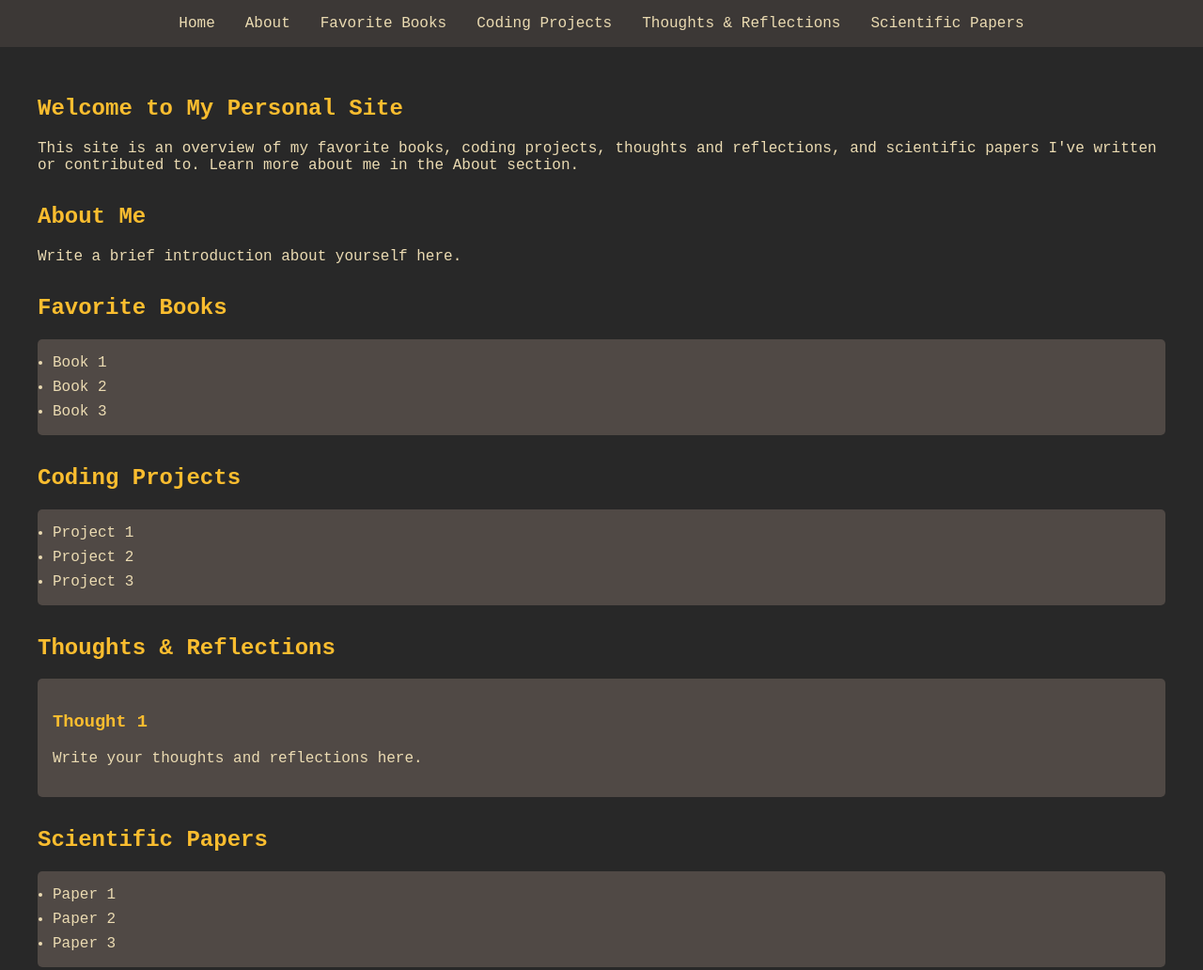
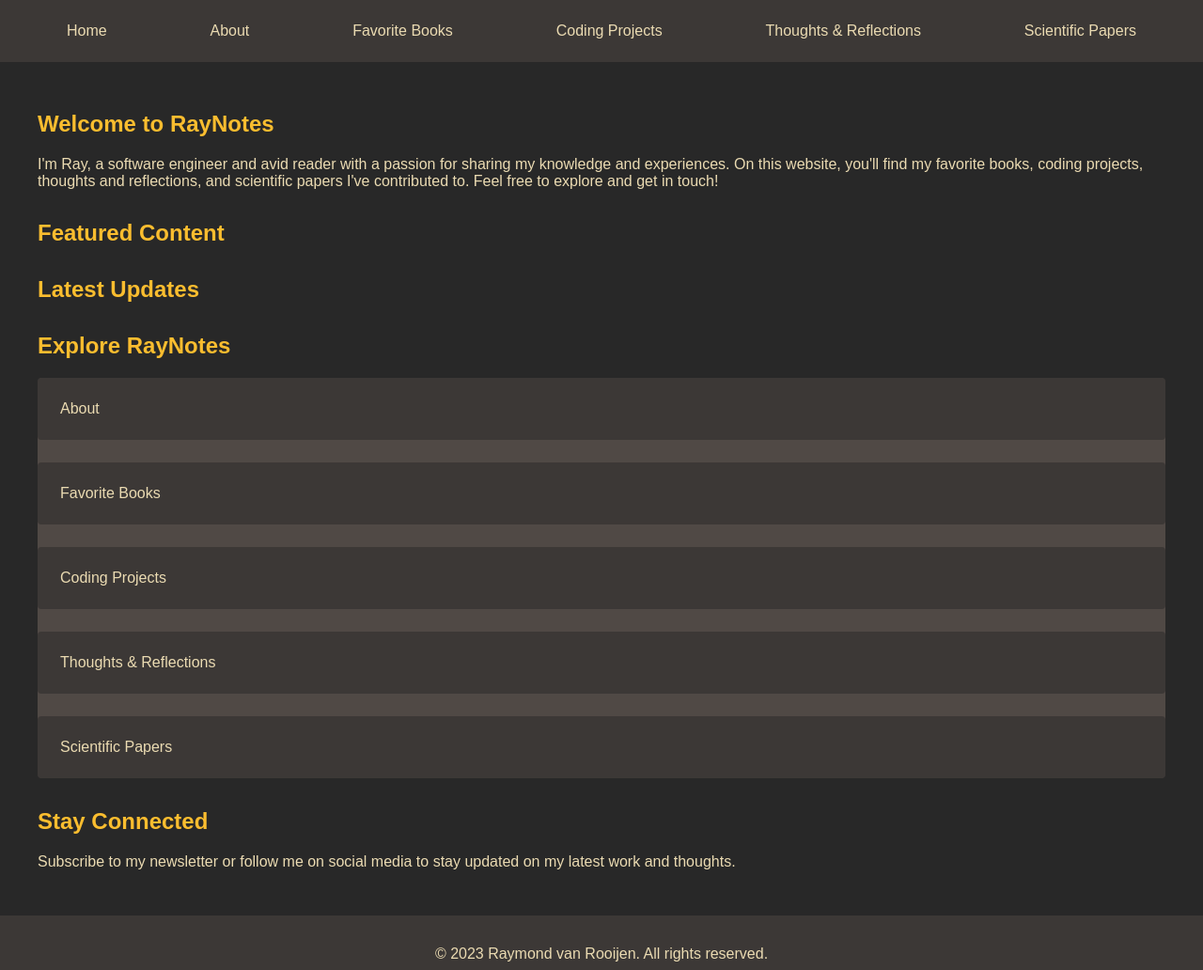
Before and after one commit to vanRooijen/raynotes, a plain HTML site: page index.html in a window 1280 px wide. Shown: the top 1032 px of the page at 94% size. Drawn offline with Linux system fonts and the light colour scheme; a web font is replaced by a local one.

Commit message:
seperate pages

```diff
--- a/index.html
+++ b/index.html
@@ -1,72 +1,57 @@
+<!-- index.html -->
 <!DOCTYPE html>
 <html lang="en">
 <head>
     <meta charset="UTF-8">
     <meta name="viewport" content="width=device-width, initial-scale=1.0">
-    <title>Ray's Notes</title>
-    <!-- Add your CSS file here -->
+    <title>Home | RayNotes</title>
     <link rel="stylesheet" href="styles.css">
 </head>
 <body>
+    <!-- Header and navigation will remain the same in all pages -->
     <header>
         <nav>
-            <a href="#home">Home</a>
-            <a href="#about">About</a>
-            <a href="#favorite-books">Favorite Books</a>
-            <a href="#coding-projects">Coding Projects</a>
-            <a href="#thoughts-reflections">Thoughts & Reflections</a>
-            <a href="#scientific-papers">Scientific Papers</a>
+            <a href="index.html">Home</a>
+            <a href="about.html">About</a>
+            <a href="favorite-books.html">Favorite Books</a>
+            <a href="coding-projects.html">Coding Projects</a>
+            <a href="thoughts-reflections.html">Thoughts & Reflections</a>
+            <a href="scientific-papers.html">Scientific Papers</a>
         </nav>
     </header>
 
+        <!-- Home page content -->
         <main>
-        <section id="home">
-            <h1>Welcome to My Personal Site</h1>
-            <p>This site is an overview of my favorite books, coding projects, thoughts and reflections, and scientific papers I've written or contributed to. Learn more about me in the About section.</p>
+            <section class="introduction">
+                <h1>Welcome to RayNotes</h1>
+                <p>I'm Ray, a software engineer and avid reader with a passion for sharing my knowledge and experiences. On this website, you'll find my favorite books, coding projects, thoughts and reflections, and scientific papers I've contributed to. Feel free to explore and get in touch!</p>
             </section>
 
-        <section id="about">
-            <h2>About Me</h2>
-            <p>Write a brief introduction about yourself here.</p>
+            <section class="featured-content">
+                <h2>Featured Content</h2>
+                <!-- Add your featured content here -->
             </section>
 
-        <section id="favorite-books">
-            <h2>Favorite Books</h2>
+            <section class="latest-updates">
+                <h2>Latest Updates</h2>
+                <!-- Add your latest updates here -->
+            </section>
+
+            <section class="quick-links">
+                <h2>Explore RayNotes</h2>
                 <ul>
-                <li>Book 1</li>
-                <li>Book 2</li>
-                <li>Book 3</li>
-                <!-- Add more books here -->
+                    <li><a href="about.html">About</a></li>
+                    <li><a href="favorite-books.html">Favorite Books</a></li>
+                    <li><a href="coding-projects.html">Coding Projects</a></li>
+                    <li><a href="thoughts-reflections.html">Thoughts & Reflections</a></li>
+                    <li><a href="scientific-papers.html">Scientific Papers</a></li>
                 </ul>
             </section>
 
-        <section id="coding-projects">
-            <h2>Coding Projects</h2>
-            <ul>
-                <li><a href="https://example.com/project1">Project 1</a></li>
-                <li><a href="https://example.com/project2">Project 2</a></li>
-                <li><a href="https://example.com/project3">Project 3</a></li>
-                <!-- Add more projects here -->
-            </ul>
-        </section>
-
-        <section id="thoughts-reflections">
-            <h2>Thoughts & Reflections</h2>
-            <article>
-                <h3>Thought 1</h3>
-                <p>Write your thoughts and reflections here.</p>
-            </article>
-            <!-- Add more thoughts and reflections here -->
-        </section>
-
-        <section id="scientific-papers">
-            <h2>Scientific Papers</h2>
-            <ul>
-                <li><a href="https://example.com/paper1">Paper 1</a></li>
-                <li><a href="https://example.com/paper2">Paper 2</a></li>
-                <li><a href="https://example.com/paper3">Paper 3</a></li>
-                <!-- Add more papers here -->
-            </ul>
+            <section class="call-to-action">
+                <h2>Stay Connected</h2>
+                <p>Subscribe to my newsletter or follow me on social media to stay updated on my latest work and thoughts.</p>
+                <!-- Add your subscription form or social media links here -->
             </section>
         </main>
 
--- a/styles.css
+++ b/styles.css
@@ -121,3 +121,84 @@ main {
 padding: 1rem;
 }
 }
+
+/* New styles */
+
+/* General styles */
+body {
+  font-family: 'CaskaydiaCove NF', sans-serif;
+  margin: 0;
+  padding: 0;
+  color: #ebdbb2;
+  background-color: #282828;
+}
+
+h1, h2, h3, h4, h5, h6 {
+  color: #fabd2f;
+}
+
+a {
+  color: #83a598;
+  text-decoration: none;
+}
+
+a:hover {
+  color: #d79921;
+}
+
+/* Header and navigation */
+header {
+  background-color: #3c3836;
+  padding: 1rem;
+}
+
+nav {
+  display: flex;
+  justify-content: space-around;
+}
+
+nav a {
+  padding: 0.5rem;
+}
+
+nav a:hover {
+  background-color: #504945;
+  border-radius: 0.25rem;
+}
+
+/* Main content sections */
+main {
+  padding: 2rem;
+}
+
+section {
+  margin-bottom: 2rem;
+}
+
+/* Favorite books and scientific papers */
+section ul {
+  list-style-type: none;
+  padding: 0;
+}
+
+section li {
+  margin-bottom: 1.5rem;
+  padding: 1.5rem;
+  background-color: #3c3836;
+  border-radius: 0.25rem;
+}
+
+/* Thoughts & Reflections */
+section article {
+  margin-bottom: 1.5rem;
+  padding: 1.5rem;
+  background-color: #3c3836;
+  border-radius: 0.25rem;
+}
+
+/* Footer */
+footer {
+  background-color: #3c3836;
+  padding: 1rem;
+  text-align: center;
+}
```
Also changed, not shown: about.html (added, +53 -0 lines), coding-projects.html (added, +49 -0 lines), favorite-books.html (added, +49 -0 lines), scientific-papers.html (added, +51 -0 lines), thoughts-reflections.html (added, +47 -0 lines). Lines whose indentation alone changed are shown as unchanged.
